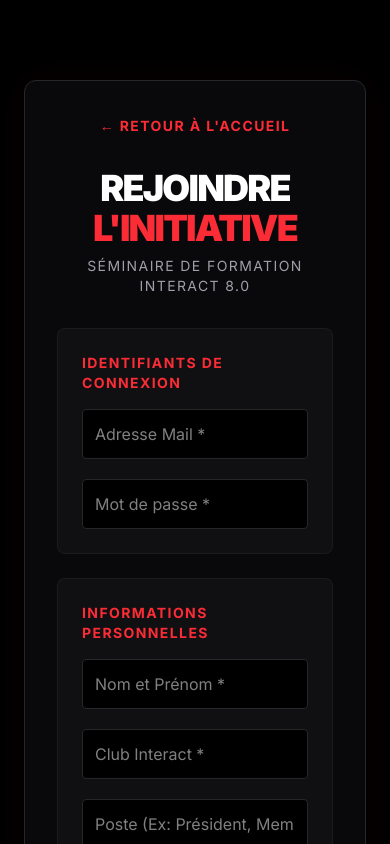
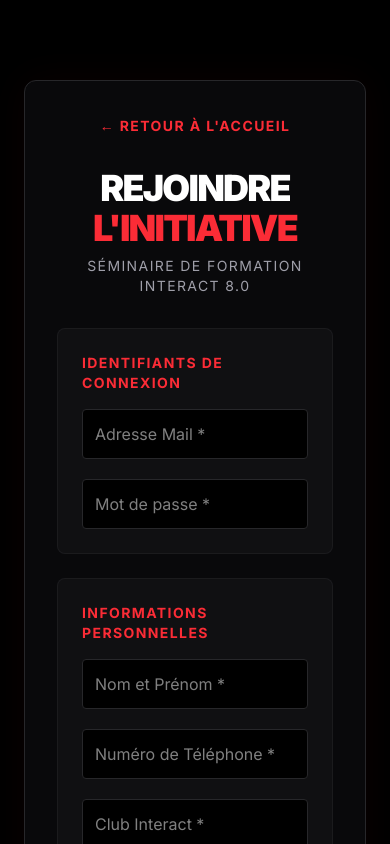
Before and after one commit to yessinebenfraj106-byte/sfi, a Next.js app: page /register in a window 390 px wide. Shown: the top 844 px of the page. Built offline with nearby package versions, Linux system fonts and the light colour scheme.

Commit message:
feat: setup database tables and add phone number to registration

```diff
--- a/src/app/register/page.tsx
+++ b/src/app/register/page.tsx
@@ -15,6 +15,7 @@ export default function Register() {
   const [email, setEmail] = useState("");
   const [password, setPassword] = useState("");
   const [fullName, setFullName] = useState("");
+  const [phone, setPhone] = useState(""); // <-- Added Phone State
   const [club, setClub] = useState("");
   const [roleTitle, setRoleTitle] = useState("");
 
@@ -45,10 +46,11 @@ export default function Register() {
             full_name: fullName,
             club: club,
             role_title: roleTitle,
+            phone: phone, // <-- Sending phone number to database
             email: email,
             agreed_to_rules: agreed,
             status: 'En attente de documents',
-            priority_tier: 'Priorité 3 (Membre)' // Default tier, admin updates later
+            priority_tier: 'Priorité 3 (Membre)'
           }
         ]);
 
@@ -56,7 +58,6 @@ export default function Register() {
 
         toast.success("Compte créé avec succès ! Redirection...");
 
-        // Redirect to the login page or dashboard
         setTimeout(() => {
           router.push("/login");
         }, 2000);
@@ -112,6 +113,9 @@ export default function Register() {
           <div className="bg-zinc-900/50 p-6 rounded-lg border border-zinc-800/50">
             <h3 className="text-red-500 font-bold uppercase tracking-widest text-sm mb-4">Informations Personnelles</h3>
             <div className="flex flex-col gap-5">
+
+              {/* Added Phone Input next to Full Name */}
+              <div className="grid grid-cols-1 md:grid-cols-2 gap-5">
                 <input
                   type="text"
                   value={fullName}
@@ -120,6 +124,15 @@ export default function Register() {
                   required
                   className="w-full bg-black border border-zinc-800 rounded p-3 text-white focus:outline-none focus:border-red-500 transition-colors"
                 />
+                <input
+                  type="tel"
+                  value={phone}
+                  onChange={(e) => setPhone(e.target.value)}
+                  placeholder="Numéro de Téléphone *"
+                  required
+                  className="w-full bg-black border border-zinc-800 rounded p-3 text-white focus:outline-none focus:border-red-500 transition-colors"
+                />
+              </div>
 
               <div className="grid grid-cols-1 md:grid-cols-2 gap-5">
                 <input
@@ -145,7 +158,6 @@ export default function Register() {
           {/* Terms and Conditions Box */}
           <div className="bg-zinc-900/50 p-6 rounded-lg border border-zinc-800/50">
             <h3 className="text-red-500 font-bold uppercase tracking-widest text-sm mb-4">Règlement et Engagement</h3>
-
             <div className="h-48 overflow-y-auto bg-black border border-zinc-800 rounded p-4 text-sm text-zinc-400 mb-4 space-y-4 custom-scrollbar">
               <p><strong className="text-white">Article 1 : Participation et Assiduité</strong><br/>Le participant s’engage à assister et à prendre part activement à l’ensemble des ateliers, conférences et activités programmés lors du Séminaire de Formation (SFI) les 20 et 21 Décembre 2026. Le respect des horaires, la ponctualité aux rassemblements et la présence à toutes les séances sont obligatoires.</p>
               <p><strong className="text-white">Article 2 : Respect des Lieux, des Équipements et du Matériel</strong><br/>Les participants ainsi que les encadrants s'engagent à préserver l’état général des infrastructures d’accueil. Tout acte de dégradation volontaire, vandalisme ou non-respect des installations engage la responsabilité financière directe du participant et de ses représentants légaux pour remise en état immédiate.</p>
```
Lines whose indentation alone changed are shown as unchanged.
